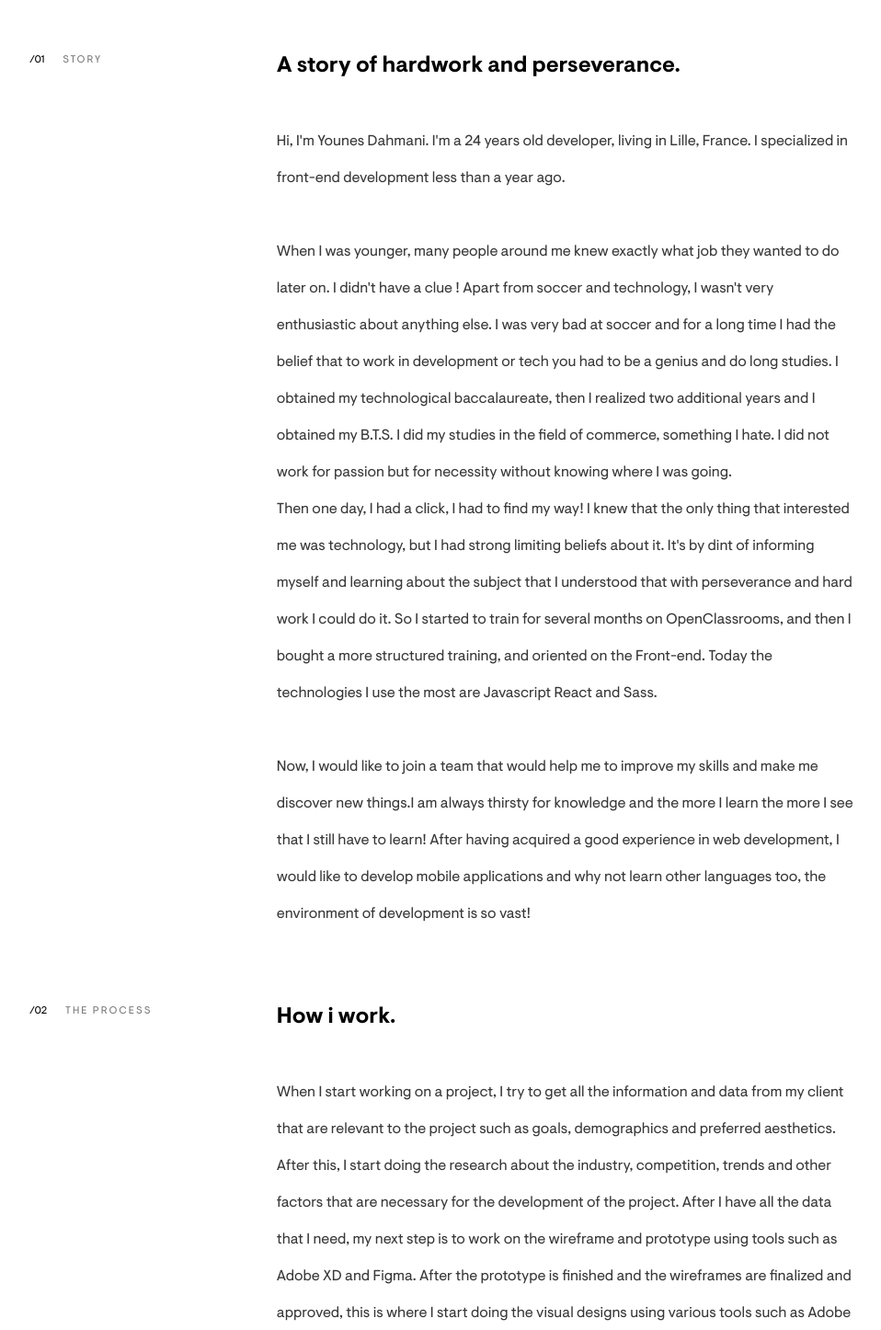
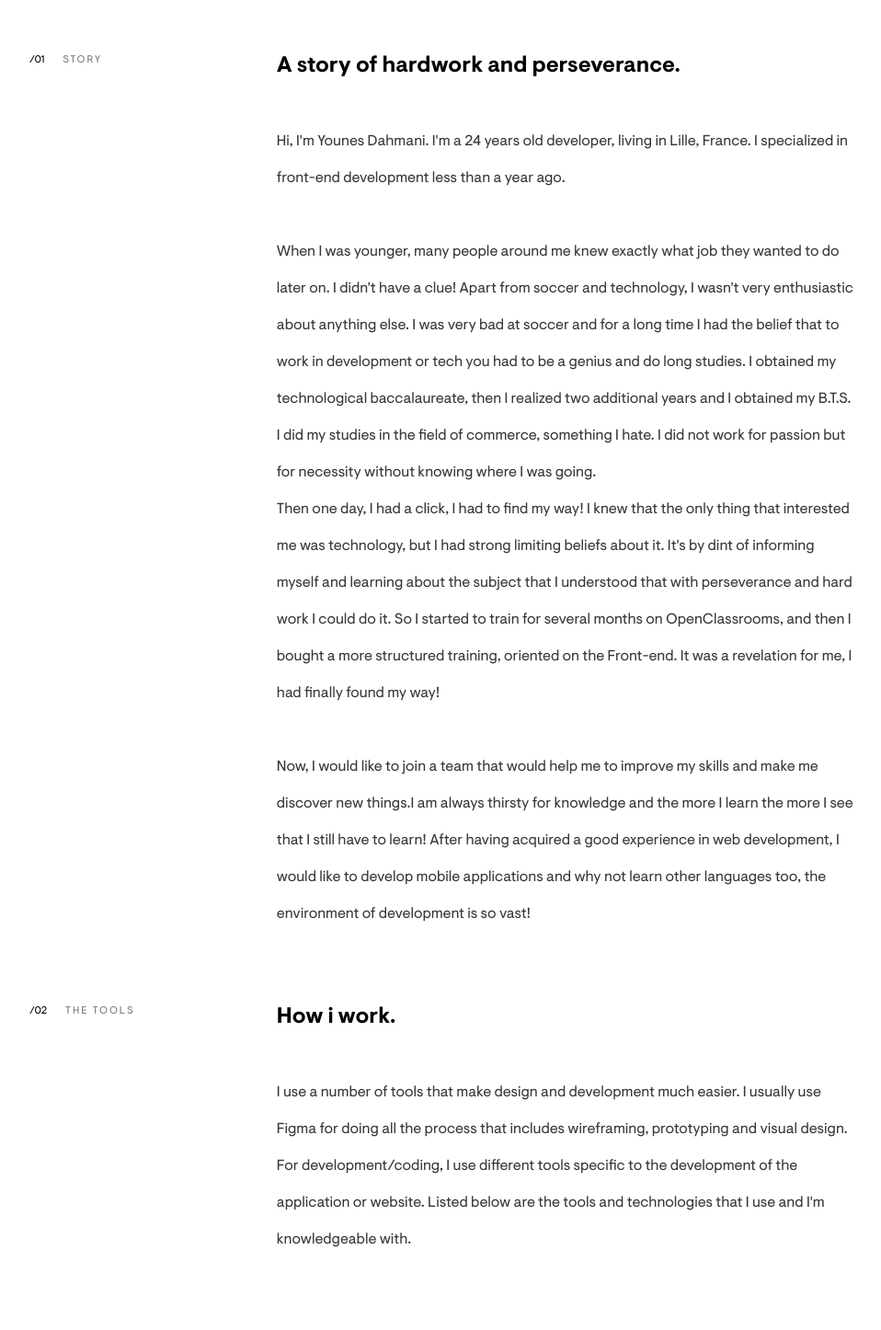
Before and after one commit to YounesDahmani/portfolio, a React (Create React App) app: page /about in a window 1280 px wide. Shown: the part 620-2066 px from the top of the page at 92% size, without its empty margins (160-1118 px from the left). Built offline with nearby package versions, Linux system fonts and the light colour scheme.

Commit message:
Realization of the page transition

```diff
--- a/package.json
+++ b/package.json
@@ -8,6 +8,7 @@
     "@testing-library/user-event": "^13.5.0",
     "aos": "^2.3.4",
     "axios": "^0.27.2",
+    "gsap": "^3.10.4",
     "react": "^18.2.0",
     "react-dom": "^18.2.0",
     "react-icons": "^4.4.0",
--- a/src/App.js
+++ b/src/App.js
@@ -9,6 +9,7 @@ import Works from "./pages/Works";
 
 const App = () => {
   return (
+    <div className="app" data-barba="container">
       <BrowserRouter>
         <ScrollToTop />
         <Routes>
@@ -19,6 +20,7 @@ const App = () => {
           <Route path="*" element={<NotFound />} />
         </Routes>
       </BrowserRouter>
+    </div>
   );
 };
 
--- a/src/pages/About.js
+++ b/src/pages/About.js
@@ -1,17 +1,59 @@
 import React from "react";
 import Footer from "../components/Footer";
 import Navbar from "../components/Navbar";
+import { TweenMax, TimelineMax, Power3, Power4 } from "gsap";
+import { useRef, useEffect } from "react";
 
 const About = () => {
+  let screen = useRef(null);
+  let body = useRef(null);
+  useEffect(() => {
+    var tl = new TimelineMax();
+    tl.to(screen, {
+      duration: 1.2,
+      width: "100%",
+      left: "0%",
+      ease: Power3.easeInOut,
+    });
+    tl.to(screen, {
+      duration: 1,
+      left: "100%",
+      ease: Power3.easeInOut,
+      delay: 0.3,
+    });
+    tl.set(screen, { left: "-100%" });
+    TweenMax.to(body, 0.3, {
+      css: {
+        opacity: "1",
+        pointerEvents: "auto",
+        ease: Power4.easeInOut,
+      },
+    }).delay(2);
+    return () => {
+      TweenMax.to(body, 1, {
+        css: {
+          opacity: "0",
+          pointerEvents: "none",
+        },
+      });
+    };
+  });
+
   return (
-    <div className="about">
+    <React.Fragment>
+      <div className="load-container">
+        <div className="load-screen" ref={(el) => (screen = el)}></div>
+      </div>
+
+      <div data-barba="container" className="about">
+        <div ref={(el) => (body = el)} className="Headd">
           <Navbar />
           <div className="about-header">
             <div className="about-header-container">
               <div className="-about-text">
                 <h1>
-              I am a young front-end developer, <br /> who is eager to discover{" "}
-              <br />
+                  I am a young front-end developer, <br /> who is eager to
+                  discover <br />
                   and learn the limitless world <br /> of development.
                 </h1>
               </div>
@@ -35,35 +77,35 @@ const About = () => {
               </div>
               <div className="about-text-paragraph">
                 <p>
-              Hi, I'm Younes Dahmani. I'm a 24 years old developer, living in
-              Lille, France. I specialized in front-end development less than a
-              year ago.
+                  Hi, I'm Younes Dahmani. I'm a 24 years old developer, living
+                  in Lille, France. I specialized in front-end development less
+                  than a year ago.
                   <br /> <br />
-              When I was younger, many people around me knew exactly what job
-              they wanted to do later on. I didn't have a clue ! Apart from
-              soccer and technology, I wasn't very enthusiastic about anything
-              else. I was very bad at soccer and for a long time I had the
-              belief that to work in development or tech you had to be a genius
-              and do long studies. I obtained my technological baccalaureate,
-              then I realized two additional years and I obtained my B.T.S. I
-              did my studies in the field of commerce, something I hate. I did
-              not work for passion but for necessity without knowing where I was
-              going. <br />
-              Then one day, I had a click, I had to find my way! I knew that the
-              only thing that interested me was technology, but I had strong
-              limiting beliefs about it. It's by dint of informing myself and
-              learning about the subject that I understood that with
-              perseverance and hard work I could do it. So I started to train
-              for several months on OpenClassrooms, and then I bought a more
-              structured training, and oriented on the Front-end. Today the
-              technologies I use the most are Javascript React and Sass.
-              <br /> <br /> Now, I would like to join a team that would help me
-              to improve my skills and make me discover new things.I am always
-              thirsty for knowledge and the more I learn the more I see that I
-              still have to learn! After having acquired a good experience in
-              web development, I would like to develop mobile applications and
-              why not learn other languages too, the environment of development
-              is so vast!
+                  When I was younger, many people around me knew exactly what
+                  job they wanted to do later on. I didn't have a clue! Apart
+                  from soccer and technology, I wasn't very enthusiastic about
+                  anything else. I was very bad at soccer and for a long time I
+                  had the belief that to work in development or tech you had to
+                  be a genius and do long studies. I obtained my technological
+                  baccalaureate, then I realized two additional years and I
+                  obtained my B.T.S. I did my studies in the field of commerce,
+                  something I hate. I did not work for passion but for necessity
+                  without knowing where I was going. <br />
+                  Then one day, I had a click, I had to find my way! I knew that
+                  the only thing that interested me was technology, but I had
+                  strong limiting beliefs about it. It's by dint of informing
+                  myself and learning about the subject that I understood that
+                  with perseverance and hard work I could do it. So I started to
+                  train for several months on OpenClassrooms, and then I bought
+                  a more structured training, oriented on the Front-end. It was
+                  a revelation for me, I had finally found my way!
+                  <br /> <br /> Now, I would like to join a team that would help
+                  me to improve my skills and make me discover new things.I am
+                  always thirsty for knowledge and the more I learn the more I
+                  see that I still have to learn! After having acquired a good
+                  experience in web development, I would like to develop mobile
+                  applications and why not learn other languages too, the
+                  environment of development is so vast!
                 </p>
               </div>
             </div>
@@ -76,7 +118,7 @@ const About = () => {
               <div className="about-left-text">
                 <p>/02</p>
                 <p>
-              <span>the process</span>
+                  <span>the tools</span>
                 </p>
               </div>
             </div>
@@ -87,22 +129,13 @@ const About = () => {
               </div>
               <div className="about-text-paragraph">
                 <p>
-              When I start working on a project, I try to get all the
-              information and data from my client that are relevant to the
-              project such as goals, demographics and preferred aesthetics.
-              After this, I start doing the research about the industry,
-              competition, trends and other factors that are necessary for the
-              development of the project. After I have all the data that I need,
-              my next step is to work on the wireframe and prototype using tools
-              such as Adobe XD and Figma. After the prototype is finished and
-              the wireframes are finalized and approved, this is where I start
-              doing the visual designs using various tools such as Adobe
-              Photoshop for processing images, Adobe Illustrator for creating
-              vector graphics, and Adobe XD for building the actual visual
-              design. After the visual designs are approved, I start on coding
-              and transforming the designs into actual code using a wide range
-              of technologies such as HTML, CSS and JavaScript with best
-              practices in mind.
+                  I use a number of tools that make design and development much
+                  easier. I usually use Figma for doing all the process that
+                  includes wireframing, prototyping and visual design. For
+                  development/coding, I use different tools specific to the
+                  development of the application or website. Listed below are
+                  the tools and technologies that I use and I'm knowledgeable
+                  with.
                 </p>
               </div>
             </div>
@@ -127,13 +160,14 @@ const About = () => {
               <div className="about-text-paragraph">
                 <p>
                   I use a number of tools that make design and development much
-              easier. I usually use Adobe XD or Figma interchangeably for doing
-              all the process that includes wireframing, prototyping and visual
-              design. For wireframing alone, any graphic design tool can make
-              the job done either it is low fidelity or high fidelity wireframe.
-              For development/coding, I use different tools specific to the
-              development of the application or website. Listed below are the
-              tools and technologies that I use and I'm knowledgeable with.
+                  easier. I usually use Adobe XD or Figma interchangeably for
+                  doing all the process that includes wireframing, prototyping
+                  and visual design. For wireframing alone, any graphic design
+                  tool can make the job done either it is low fidelity or high
+                  fidelity wireframe. For development/coding, I use different
+                  tools specific to the development of the application or
+                  website. Listed below are the tools and technologies that I
+                  use and I'm knowledgeable with.
                 </p>
               </div>
               <div className="table-tools">
@@ -205,17 +239,28 @@ const About = () => {
                 <h2>Social.</h2>
               </div>
               <div className="about-text-social">
-            <a href="#">Linkedin</a>
+                <a
+                  href="https://www.linkedin.com/in/younes-dahmani-135610137/"
+                  target="_blank"
+                >
+                  Linkedin
+                </a>
                 <span> / </span>
-            <a href="#">Github</a>
+                <a href="https://github.com/YounesDahmani" target="_blank">
+                  Github
+                </a>
                 <span> / </span>
-            <a href="#">Twitter</a>
+                <a href="https://twitter.com/YounesDevJr" target="_blank">
+                  Twitter
+                </a>
               </div>
               <div className="about-title">
                 <h2>Email.</h2>
               </div>
               <div className="about-text-email">
-            <a href="#">y.dahmaniyounes@gmail.com</a>
+                <a href="mailto:y.dahmaniyounes@gmail.com">
+                  y.dahmaniyounes@gmail.com
+                </a>
               </div>
             </div>
           </div>
@@ -233,6 +278,8 @@ const About = () => {
           </div>
           <Footer />
         </div>
+      </div>
+    </React.Fragment>
   );
 };
 
--- a/src/pages/Contact.js
+++ b/src/pages/Contact.js
@@ -1,10 +1,52 @@
 import React from "react";
 import Footer from "../components/Footer";
 import Navbar from "../components/Navbar";
+import { TweenMax, TimelineMax, Power3, Power4 } from "gsap";
+import { useRef, useEffect } from "react";
 
 const Contact = () => {
+  let screen = useRef(null);
+  let body = useRef(null);
+  useEffect(() => {
+    var tl = new TimelineMax();
+    tl.to(screen, {
+      duration: 1.2,
+      width: "100%",
+      left: "0%",
+      ease: Power3.easeInOut,
+    });
+    tl.to(screen, {
+      duration: 1,
+      left: "100%",
+      ease: Power3.easeInOut,
+      delay: 0.3,
+    });
+    tl.set(screen, { left: "-100%" });
+    TweenMax.to(body, 0.3, {
+      css: {
+        opacity: "1",
+        pointerEvents: "auto",
+        ease: Power4.easeInOut,
+      },
+    }).delay(2);
+    return () => {
+      TweenMax.to(body, 1, {
+        css: {
+          opacity: "0",
+          pointerEvents: "none",
+        },
+      });
+    };
+  });
+
   return (
-    <div className="contact">
+    <React.Fragment>
+      <div className="load-container">
+        <div className="load-screen" ref={(el) => (screen = el)}></div>
+      </div>
+
+      <div data-barba="container" className="contact">
+        <div ref={(el) => (body = el)} className="Headd">
           <Navbar />
           <div className="contact-container">
             <h1>Get in touch.</h1>
@@ -45,6 +87,8 @@ const Contact = () => {
           </div>
           <Footer />
         </div>
+      </div>
+    </React.Fragment>
   );
 };
 
--- a/src/pages/Home.js
+++ b/src/pages/Home.js
@@ -4,12 +4,52 @@ import Button from "../components/Button";
 import Footer from "../components/Footer";
 import Navbar from "../components/Navbar";
 import Project from "../components/Project";
-// import Aos from "aos";
-// import "aos/dist/aos.css";
+import { TweenMax, TimelineMax, Power3, Power4 } from "gsap";
+import { useRef, useEffect } from "react";
 
 const Home = () => {
+  let screen = useRef(null);
+  let body = useRef(null);
+  useEffect(() => {
+    var tl = new TimelineMax();
+    tl.to(screen, {
+      duration: 1.2,
+      width: "100%",
+      left: "0%",
+      ease: Power3.easeInOut,
+    });
+    tl.to(screen, {
+      duration: 1,
+      left: "100%",
+      ease: Power3.easeInOut,
+      delay: 0.3,
+    });
+    tl.set(screen, { left: "-100%" });
+    TweenMax.to(body, 0.3, {
+      css: {
+        opacity: "1",
+        pointerEvents: "auto",
+        ease: Power4.easeInOut,
+      },
+    }).delay(2);
+    return () => {
+      TweenMax.to(body, 1, {
+        css: {
+          opacity: "0",
+          pointerEvents: "none",
+        },
+      });
+    };
+  });
+
   return (
-    <div className="home">
+    <React.Fragment>
+      <div className="load-container">
+        <div className="load-screen" ref={(el) => (screen = el)}></div>
+      </div>
+
+      <div data-barba="container" className="home">
+        <div ref={(el) => (body = el)} className="Headd">
           <div className="header">
             <Navbar />
             <div className="header-container">
@@ -109,6 +149,8 @@ const Home = () => {
           </div>
           <Footer />
         </div>
+      </div>
+    </React.Fragment>
   );
 };
 
--- a/src/pages/Works.js
+++ b/src/pages/Works.js
@@ -2,12 +2,52 @@ import React from "react";
 import Footer from "../components/Footer";
 import Navbar from "../components/Navbar";
 import Project from "../components/Project";
+import { TweenMax, TimelineMax, Power3, Power4 } from "gsap";
+import { useRef, useEffect } from "react";
 
 const Works = () => {
+  let screen = useRef(null);
+  let body = useRef(null);
+  useEffect(() => {
+    var tl = new TimelineMax();
+    tl.to(screen, {
+      duration: 1.2,
+      width: "100%",
+      left: "0%",
+      ease: Power3.easeInOut,
+    });
+    tl.to(screen, {
+      duration: 1,
+      left: "100%",
+      ease: Power3.easeInOut,
+      delay: 0.3,
+    });
+    tl.set(screen, { left: "-100%" });
+    TweenMax.to(body, 0.3, {
+      css: {
+        opacity: "1",
+        pointerEvents: "auto",
+        ease: Power4.easeInOut,
+      },
+    }).delay(2);
+    return () => {
+      TweenMax.to(body, 1, {
+        css: {
+          opacity: "0",
+          pointerEvents: "none",
+        },
+      });
+    };
+  });
+
   return (
-    <div className="works">
+    <React.Fragment>
+      <div className="load-container">
+        <div className="load-screen" ref={(el) => (screen = el)}></div>
+      </div>
+      <div data-barba="container" className="works">
+        <div ref={(el) => (body = el)} className="Headd">
           <Navbar />
-
           {/* -------- HEADER ------------ */}
 
           <div className="works-header">
@@ -29,9 +69,12 @@ const Works = () => {
           <div className="github-projects">
             <h2>GitHub Projects.</h2>
             <p>
-          Here are some of my projects that I created during my spare time. I
-          constantly keep on improving my skills by making these fun projects.
-          These projects are available on my <a href="#">github repository</a>
+              Here are some of my projects that I created during my spare time.
+              I constantly keep on improving my skills by making these fun
+              projects. These projects are available on my {""}
+              <a href="https://github.com/YounesDahmani" target="_blank">
+                github repository
+              </a>
             </p>
           </div>
 
@@ -41,6 +84,8 @@ const Works = () => {
             <Footer />
           </div>
         </div>
+      </div>
+    </React.Fragment>
   );
 };
 
--- a/src/styles/_settings.scss
+++ b/src/styles/_settings.scss
@@ -106,3 +106,38 @@ body {
   height: 100vh;
   overflow-x: hidden;
 }
+
+.contact,
+.works,
+.about,
+.home {
+  width: 100%;
+  position: absolute;
+  left: 50%;
+  transform: translate(-50%, 0%);
+}
+
+.load-container {
+  position: fixed;
+  top: 0;
+  left: 0;
+  width: 100%;
+  height: 100vh;
+  overflow: hidden;
+  z-index: 10;
+  pointer-events: none;
+}
+.load-screen {
+  position: relative;
+  padding-top: 0px;
+  padding-left: 0px;
+  padding-right: 0px;
+  background-color: #000;
+  width: 0%;
+  height: 100%;
+}
+
+.Headd {
+  opacity: 0;
+  pointer-events: none;
+}
```
Also changed, not shown: 1 other file (tests, documents, lock files or other folders). Lines whose indentation alone changed are shown as unchanged.
